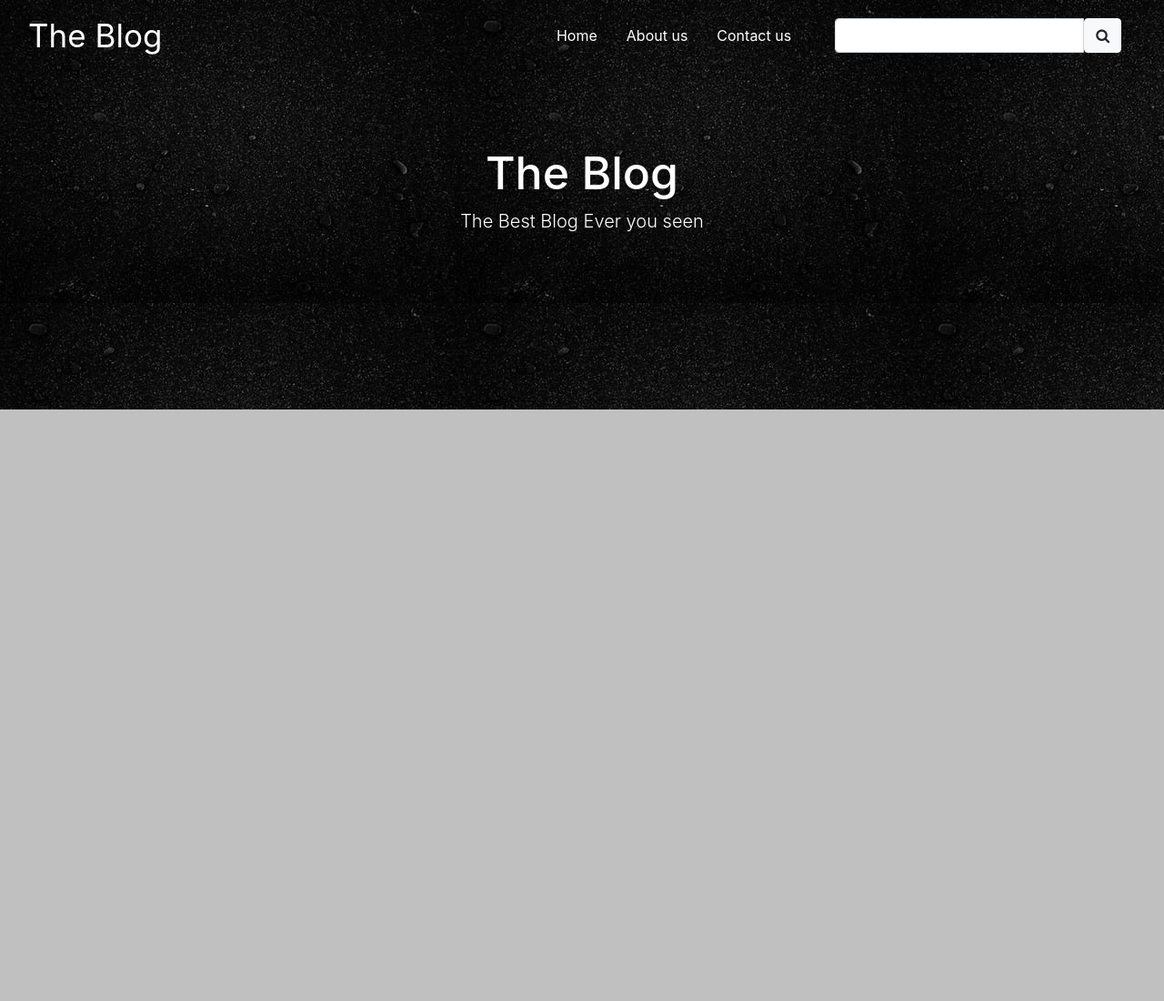
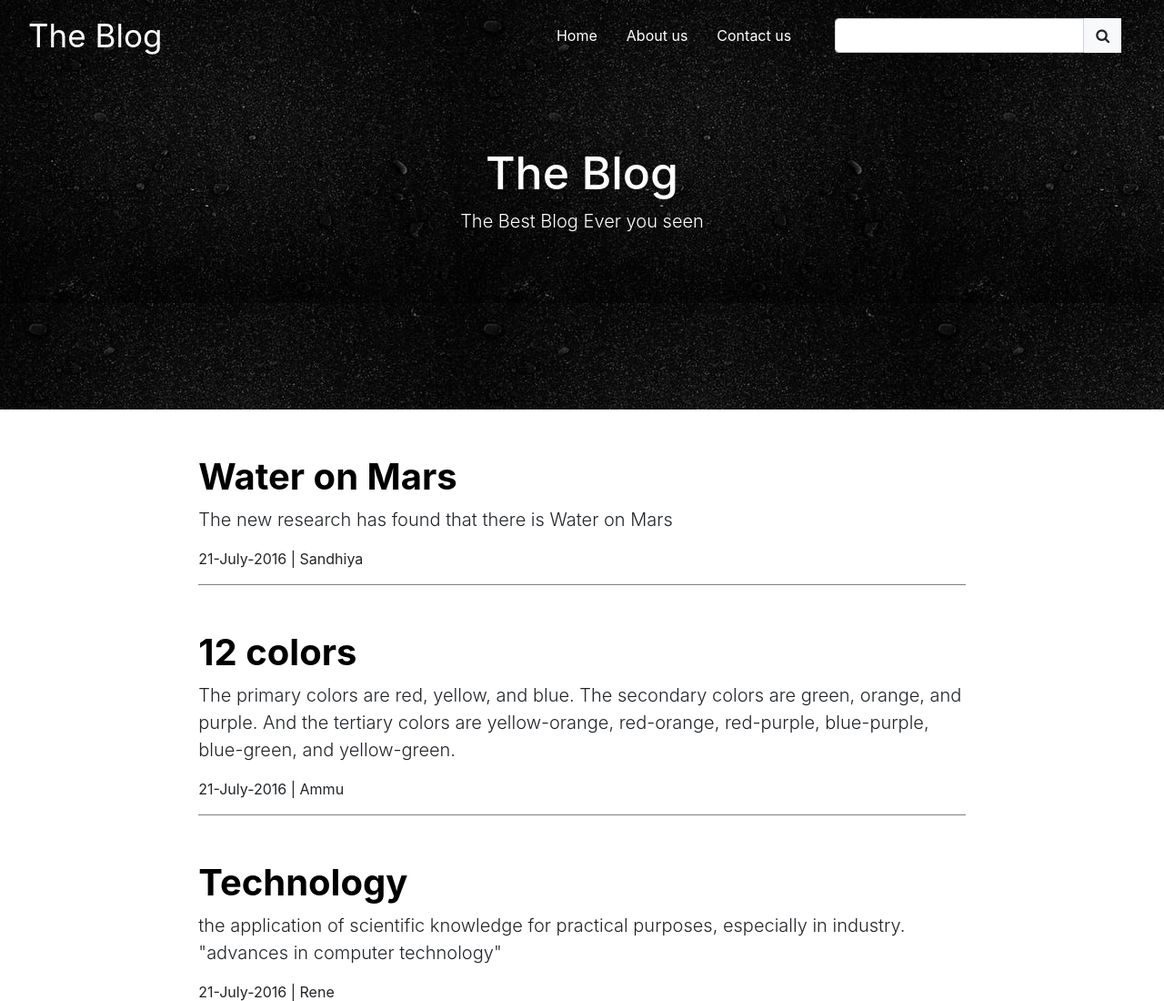
Before and after one commit to amirtha4501/BootstrapMaster, a plain HTML site: page blog/index.html in a window 1280 px wide. Shown: the top 1100 px of the page at 91% size. Before the commit the page ends 800 px from the top, so only its background shows below. Drawn offline with Linux system fonts and the light colour scheme.

Commit message:
Created Posts Area

```diff
--- a/blog/css/style.css
+++ b/blog/css/style.css
@@ -23,3 +23,35 @@ header {
 header h1 {
     font-size: 50px;
 }
+
+#posts {
+    margin-top: 50px;
+    border-bottom: 1px solid gray;
+}
+
+#posts h1 {
+    font-weight: bold;
+}
+
+#posts h1 a {
+    color: black;
+    text-decoration: none;
+}
+
+#posts h1 a:hover {
+    color: brown;
+}
+
+.down-btn {
+    padding: 50px 0;
+}
+
+.btn {
+    border-radius: 0;
+}
+
+.btn-light:hover {
+    background: #337AB7;
+    border: 0;
+    color: white;
+}
--- a/blog/index.html
+++ b/blog/index.html
@@ -14,7 +14,7 @@
     <link rel="stylesheet" href="https://cdnjs.cloudflare.com/ajax/libs/font-awesome/4.7.0/css/font-awesome.min.css">
 
 </head>
-<body style="background-color: silver;">
+<bodys>
     <nav class="navbar navbar-custom">
         <div class="container-fluid">
             <div class="navbar-header">
@@ -42,5 +42,34 @@
             <div class="lead">The Best Blog Ever you seen</div>
         </div>
     </header>
+    <div class="row">
+        <div class="col-md-8 offset-md-2">
+            <div id="posts">
+                <h1><a href="">Water on Mars</a></h1>
+                <p class="lead">The new research has found that there is Water on Mars</p>
+                <p>21-July-2016 | Sandhiya</p>
+            </div>
+            <div id="posts">
+                <h1><a href="">12 colors</a></h1>
+                <p class="lead">The primary colors are red, yellow, and blue. The secondary colors are green, orange, and purple. And the tertiary colors are yellow-orange, red-orange, red-purple, blue-purple, blue-green, and yellow-green.</p>
+                <p>21-July-2016 | Ammu</p>
+            </div>
+            <div id="posts">
+                <h1><a href="">Technology</a></h1>
+                <p class="lead">the application of scientific knowledge for practical purposes, especially in industry.
+                    "advances in computer technology"</p>
+                <p>21-July-2016 | Rene</p>
+            </div>
+            <div id="posts">
+                <h1><a href="">Jupiter</a></h1>
+                <p class="lead">Jupiter is the fifth planet from the Sun and the largest in the Solar System. It is a gas giant with a mass one-thousandth that of the Sun, but two-and-a-half times that of all the other planets in the Solar System combined.</p>
+                <p>21-July-2016 | Arun</p>
+            </div>
+            <div class="down-btn text-right">
+                <button class="btn btn-lg btn-light">Older Posts <span><i class="fa fa-chevron-right" aria-hidden="true"></i></span></button>
+            </div>
+        </div>
+    </div>
+
 </body>
 </html>
```
